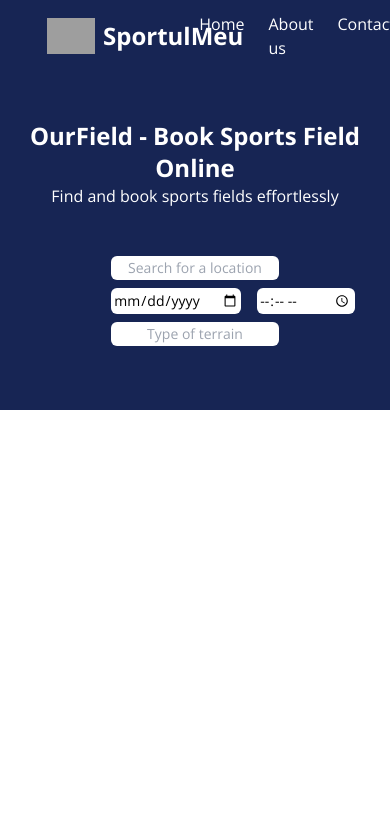
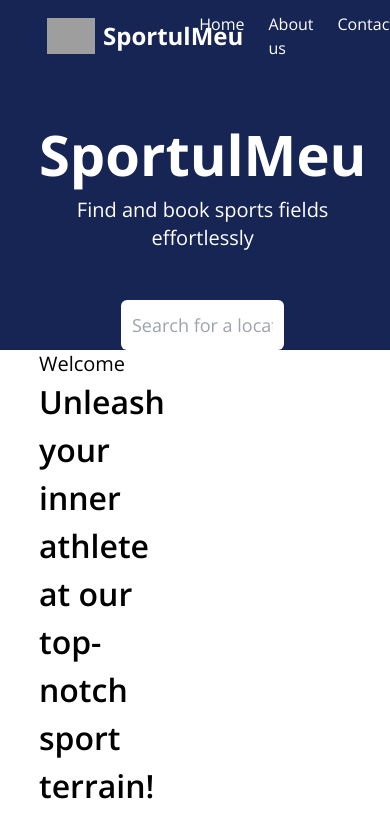
Before and after one commit to MariusTanase/InchiriereTeren, a React (Vite) app in the folder front/: page / in a window 390 px wide. Shown: the top 838 px of the page. Built offline with nearby package versions, Linux system fonts and the light colour scheme; grey boxes are pictures that could not be loaded.

Commit message:
FIX: Hero Mobile Friendly, ADD: Welcome Component

```diff
--- a/front/src/components/Hero.tsx
+++ b/front/src/components/Hero.tsx
@@ -2,24 +2,25 @@ import HeroImage from '../assets/hero-illustration.png'
 
 const Hero = () => {
     return (
-        <section className="relative w-full text-center min-h-[40vh] md:min-h-[65vh] md:text-start overflow-hidden bg-blue-950 text-white">
-            <div className='container flex flex-col w-[90%] mx-auto p-2'>
-                <div className='mt-10'>
-                    <h1 className='text-2xl font-bold'>OurField - Book Sports Field Online</h1>
-                    <p>Find and book sports fields effortlessly</p>
+
+        <section className=" w-full text-center min-h-[30vh] xl:min-h-[60vh] md:text-start overflow-hidden bg-blue-950 text-white flex">
+            <div className='relative container flex flex-col w-[80%] mx-auto'>
+                <div className='flex flex-col justify-evenly items-center xl:items-start mx-auto xl:mx-0 pt-10 xl:flex-1'>
+                    <div className='flex justify-center items-center flex-col'>
+                        <h1 className='md:text-[4rem] text-[3.5rem] lg:text-[5rem] font-bold'>SportulMeu</h1>
+                        <p className='text-xl md:text-[1.5rem] lg:text-[1.7rem]'>Find and book sports fields effortlessly</p>
+                    </div>
+                    <form className='flex flex-col gap-[.5rem] mt-12 w-[50%] xl:w-[30%]'>
+                        <input className='text-black outline-none bg-white rounded-md p-[0.7rem] text-lg w-full md:p-2 text-center xl:max-w-[300px]' type="text" placeholder='Search for a location' />
+                    </form>
+
                 </div>
-                <form className='flex flex-col items-center gap-[.5rem] mt-12 w-[50%] md:w-[30%] md:mx-0 mx-auto'>
-                    <input className='text-black outline-none bg-white rounded-md p-[.125rem] text-sm w-full md:w-[10rem] md:p-2 text-center' type="text" placeholder='Search for a location' />
-                    <div className='flex justify-between w-full md:flex-col md:items-center gap-4'>
-                        <input className="text-black outline-none bg-white rounded-md p-[.125rem] md:w-[10rem] md:p-2  text-sm w-fit flex-1" type="date" />
-                        <input className="text-black outline-none bg-white rounded-md p-[.125rem] md:w-[10rem] md:p-2 text-sm w-fit flex-1" type="time" />
-                    </div>
-                    <input className="text-black outline-none bg-white rounded-md p-[.125rem] text-sm w-full md:w-[10rem] md:p-2 text-center" placeholder='Type of terrain' />
-                </form>
 
+                {/* apare dupa 1280 */}
+                <div className='hidden relative xl:flex-1 xl:block'>
+                    <img className='hidden object-cover xl:block absolute bottom-0 right-[-25%] w-full max-w-[800px]' src={HeroImage} alt="Hero" />
+                </div>
             </div>
-            <img className='hidden md:block absolute top-0 right-0' src={HeroImage} alt="Hero" />
-
         </section>
     )
 }
--- /dev/null
+++ b/front/src/components/Welcome.tsx
@@ -0,0 +1,14 @@
+const Welcome = () => {
+  return (
+    <section className='w-full min-h-[20vh] text-start overflow-hidden text-black flex'>
+
+            <div className='container flex flex-col w-[80%] md:w-[90%] mx-auto justify-center'>
+                <h2 className='font-thin text-xl'>Welcome</h2>
+                <p className='text-[2rem] font-semibold max-w-[45%] break-words'>Unleash your inner athlete at our top-notch sport terrain!</p>
+            </div>
+
+    </section>
+  )
+}
+
+export default Welcome
--- /dev/null
+++ b/front/src/components/WelcomeStats.jsx
@@ -0,0 +1,9 @@
+import React from 'react'
+
+const WelcomeStats = () => {
+  return (
+    <div>WelcomeStats</div>
+  )
+}
+
+export default WelcomeStats
--- /dev/null
+++ b/front/src/components/elements/Card.tsx
@@ -0,0 +1,15 @@
+const Card = () => {
+
+    {
+        imagine:,
+        numar:,
+        descriere:
+    }
+
+
+  return (
+    <div>Card</div>
+  )
+}
+
+export default Card
--- a/front/src/pages/Homepage.tsx
+++ b/front/src/pages/Homepage.tsx
@@ -1,12 +1,13 @@
-import React from 'react'
 import Header from '../components/Header'
 import Hero from '../components/Hero'
+import Welcome from '../components/Welcome'
 
 const Homepage = () => {
   return (
-    <div className='w-full max-h-2/4'>
+    <div className='w-full '>
         <Header />
         <Hero />
+        <Welcome />
     </div>
   )
 }
```
Also changed, not shown: front/src/types/ButtonType.type.ts (+7 -0 lines).
